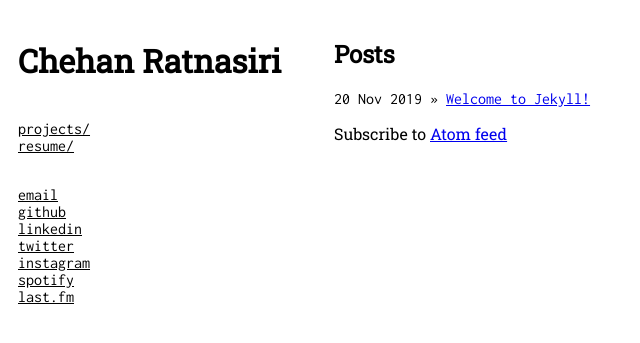
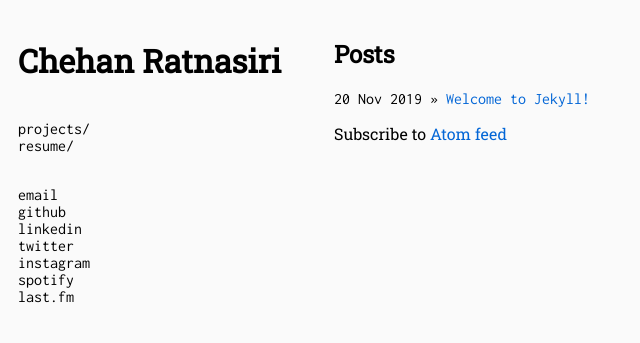
Before and after one commit to chehanr/chehanr.github.io, a Jekyll site: the page built from index.html, in a window 1280 px wide. Shown: the top 343 px of the page, without its empty margins (0-640 px from the left). Built offline with Jekyll 4.4.1, drawn with Linux system fonts in a browser that asks for light colours.

Commit message:
Theme changes and added dark mode

```diff
--- a/_includes/head.html
+++ b/_includes/head.html
@@ -5,9 +5,12 @@
   <meta name="author" content="{{ site.name }}">
   <meta name="keywords" content="{{ site.keywords }}">
   {% seo %}
-  <link rel="stylesheet" href="{{ "/assets/css/style.css" | prepend: site.baseurl }}">
+  <script src="{{ '/assets/js/theme.js' | prepend: site.baseurl }}" type="text/javascript"></script>
+  <link rel="stylesheet" href="{{ '/assets/css/dark.css' | prepend: site.baseurl }}" media="(prefers-color-scheme: dark)">
+  <link rel="stylesheet" href="{{ '/assets/css/light.css' | prepend: site.baseurl }}" media="(prefers-color-scheme: light)">
+  <link rel="stylesheet" href="{{ '/assets/css/style.css' | prepend: site.baseurl }}">
   <link rel="alternate" type="application/rss+xml" title="{{ site.title }}"
-  href="{{ "/feed.xml" | prepend: site.baseurl | prepend: site.url }}">
+  href="{{ '/feed.xml' | prepend: site.baseurl | prepend: site.url }}">
   {% include favicon.html %}
   {% if jekyll.environment == "production" %}
   {% include analytics.html %}
--- /dev/null
+++ b/assets/css/dark.css
@@ -0,0 +1,5 @@
+:root {
+  --background-color: #121212;
+  --color: #ffffff;
+  --code-background-color: #181818;
+}
--- /dev/null
+++ b/assets/css/light.css
@@ -0,0 +1,5 @@
+:root {
+  --background-color: #fafafa;
+  --color: #000000;
+  --code-background-color: #f1f1f1;
+}
--- a/assets/css/style.css
+++ b/assets/css/style.css
@@ -2,8 +2,23 @@
 
 /* global */
 
+:root {
+  --link-color: #0366d6;
+}
+
 body {
   font-family: "Roboto Slab", serif;
+  background-color: var(--background-color);
+  color: var(--color);
+}
+
+a {
+  color: var(--link-color);
+  text-decoration: none;
+}
+
+a:hover {
+  text-decoration: underline;
 }
 
 .grid-container {
@@ -92,7 +107,7 @@ body {
 }
 
 .nav-list > li a {
-  color: #000;
+  color: var(--color);
   display: block;
 }
 /*  */
@@ -101,8 +116,8 @@ body {
 
 code,
 pre {
-  border: solid 1px #ddd;
-  background: #f1f1f1;
+  border: solid 1px var(--code-background-color);
+  background: var(--code-background-color);
   font-family: "Inconsolata", monospace;
   font-size: 0.8rem;
   margin-bottom: 30px;
--- /dev/null
+++ b/assets/js/theme.js
@@ -0,0 +1,24 @@
+// Stolen from https://dev.to/blacksonic/add-dark-mode-to-your-site-with-this-short-css-trick-1g7b
+
+// If `prefers-color-scheme` is not supported, fall back to light mode.
+// In this case, light.css will be downloaded with `highest` priority.
+if (window.matchMedia("(prefers-color-scheme: dark)").media === "not all") {
+  document.documentElement.style.display = "none";
+  document.head.insertAdjacentHTML(
+    "beforeend",
+    '<link rel="stylesheet" href="{{ "/assets/css/light.css" | prepend: site.baseurl }}" onload="document.documentElement.style.display = \'\'">'
+  );
+}
+
+let themeColor = null;
+
+if (window.matchMedia("(prefers-color-scheme: dark)").matches == true) {
+  themeColor = "#121212";
+} else {
+  themeColor = "#fafafa";
+}
+
+document.head.insertAdjacentHTML(
+  "beforeend",
+  `<meta name="theme-color" content="${themeColor}">`
+);
```
